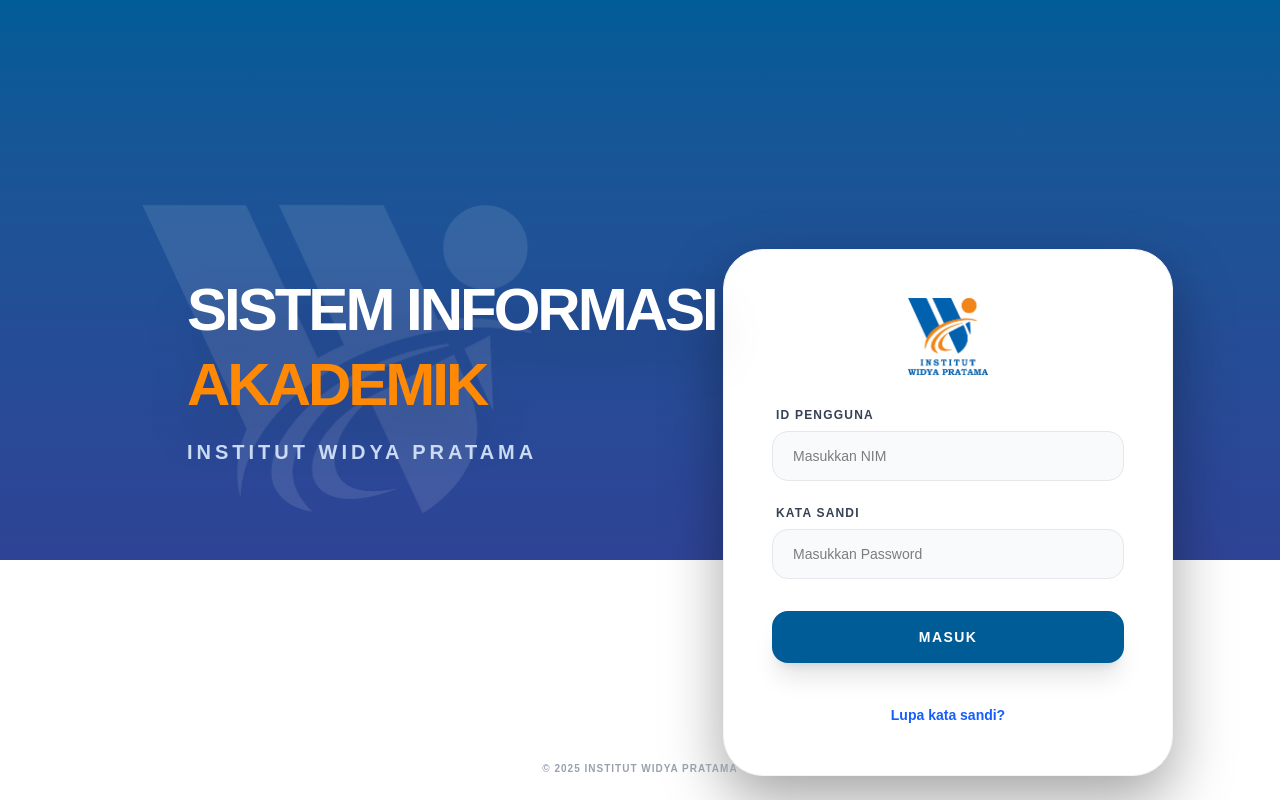
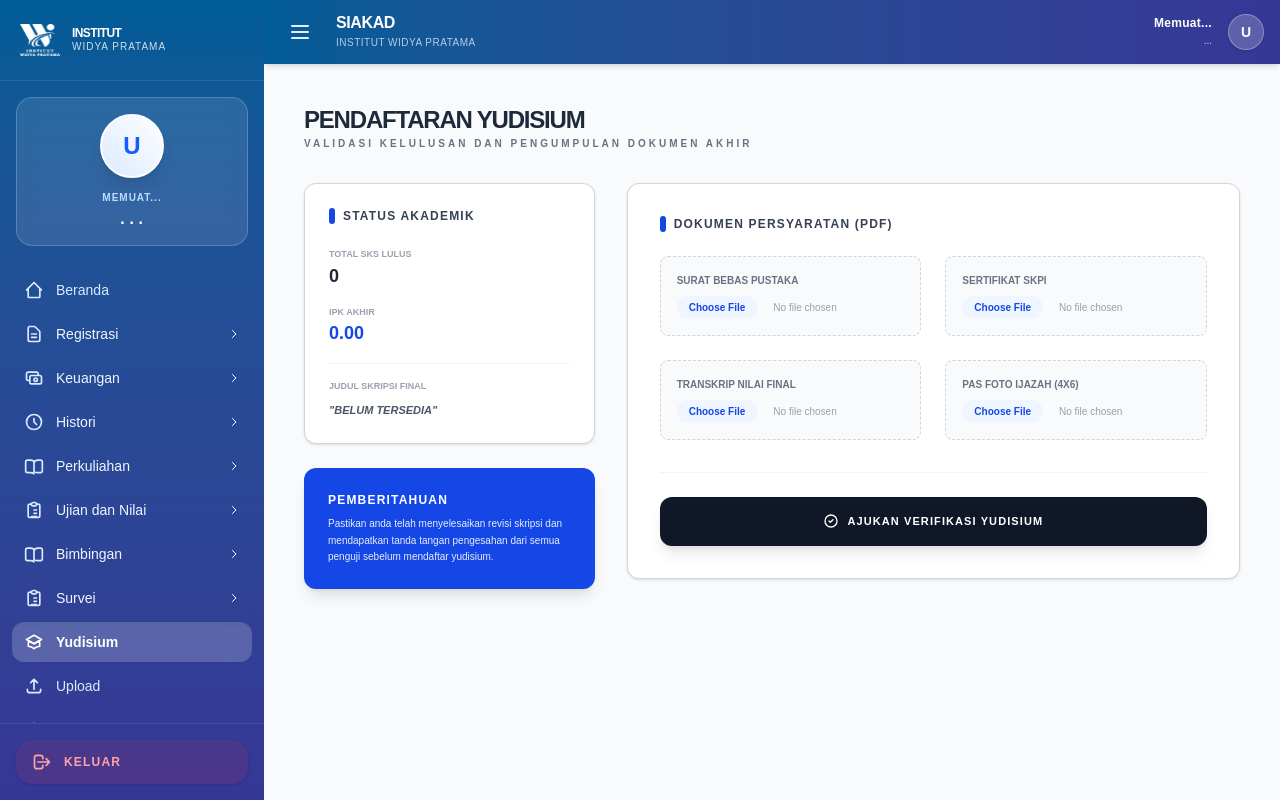
Before and after one commit to Troymoo17/siakad_skripsi, a React (Vite) app: page /dashboard/yudisium in a window 1280 px wide. Before the commit this address led to /. Built offline with nearby package versions, Linux system fonts and the light colour scheme; no server answers; sample sign-in values are in the browser's storage; the HTML template or start-up script is replaced by a standard one.

Commit message:
add menu yudisium

```diff
--- a/src/App.jsx
+++ b/src/App.jsx
@@ -8,21 +8,21 @@ import JadwalKuliahPage from './pages/perkuliahan/JadwalKuliahPage';
 import KehadiranPage from './pages/perkuliahan/KehadiranPage';
 import DetailKehadiranPage from './pages/perkuliahan/DetailKehadiranPage';
 import JadwalUjianPage from './pages/ujian dan nilai/JadwalUjianPage';
-import KartuHasilStudiPage from './pages/ujian dan nilai/KartuHasilStudiPage';
-import DaftarNilaiKumulatifPage from './pages/ujian dan nilai/DaftarNilaiKumulatifPage';
+import KartuHasilStudiPage from './pages/ujian dan nilai/kartuHasilStudiPage';
+import DaftarNilaiKumulatifPage from './pages/ujian dan nilai/daftarNilaiKumulatifPage';
 import KurikulumPage from './pages/registrasi/KurikulumPage';
 import KRSPage from './pages/registrasi/kartuRencanaStudiPage';
 import KMKPage from './pages/registrasi/kartuMataKuliahPage';
 import PembayaranPage from './pages/keuangan/PembayaranPage';
-import PointBookPage from './pages/histori/PointBookPage';
+import PointBookPage from './pages/histori/pointBookPage';
 import HistoriPinjamanPage from './pages/histori/HistoriPinjamanPage';
 import PengajuanMagangPage from './pages/registrasi/PengajuanMagangPage';
 import PengajuanJudulPage from './pages/registrasi/PengajuanJudulPage';
 import PengajuanUjianPage from './pages/registrasi/PengajuanUjianPage';
 import IkadIkasPage from './pages/registrasi/ikad_ikasPage';
 import BimbinganProposalPage from './pages/bimbingan/bimbinganProposalPage';
-import BimbinganSkripsiPage from './pages/bimbingan/BimbinganSkripsiPage';
-import BimbinganSidangPage from './pages/bimbingan/BimbinganSidangPage';
+import BimbinganSkripsiPage from './pages/bimbingan/bimbinganSkripsiPage';
+import BimbinganSidangPage from './pages/bimbingan/bimbinganSidangPage';
 import DownloadPage from './pages/download/downloadPage';
 import UploadMagangPage from './pages/upload/uploadMagang';
 import PengumumanPage from './pages/informasi/pengumumanPage';
@@ -33,6 +33,7 @@ import SurveiKepuasanSkripsiPage from './pages/survei/surveiKepuasanSkripsi';
 import IkadKuesionerPage from './pages/registrasi/ikadKuesionerPage';
 import IkasKuesionerPage from './pages/registrasi/ikasKuesionerPage';
 import LupaSandiPage from './pages/LupaSandi';
+import YudisiumPage from './pages/YudisiumPage';
 
 import './index.css';
 
@@ -73,6 +74,7 @@ const App = () => {
            <Route path="survei-kepuasan/fasilitas" element={<SurveiKepuasanFasilitasPage />} />
           <Route path="survei-kepuasan/skripsi" element={<SurveiKepuasanSkripsiPage />} />
           <Route path="lupa-sandi" element={<LupaSandiPage />} />
+          <Route path="yudisium" element={<YudisiumPage />} />
         </Route>
         <Route path="*" element={<Navigate to="/" />} />
       </Routes>
--- a/src/components/Sidebar.jsx
+++ b/src/components/Sidebar.jsx
@@ -219,6 +219,19 @@ const Sidebar = ({ mahasiswaData, isSidebarOpen, setSidebarOpen, isCollapsed })
                     )}
                 </div>
 
+                {/* Menu Yudisium */}
+                <NavLink
+                     to="/dashboard/yudisium"
+                     onClick={handleLinkClick}
+                   className={navLinkClass}
+                >
+                    <svg className="w-5 h-5" fill="none" stroke="currentColor" viewBox="0 0 24 24">
+                     <path strokeLinecap="round" strokeLinejoin="round" strokeWidth="2" d="M12 14l9-5-9-5-9 5 9 5z" />
+                     <path strokeLinecap="round" strokeLinejoin="round" strokeWidth="2" d="M12 14l6.16-3.422a12.083 12.083 0 01.665 6.479A11.952 11.952 0 0012 20.055a11.952 11.952 0 00-6.824-2.998 12.078 12.078 0 01.665-6.479L12 14z" />
+                    </svg>
+                     {!isCollapsed && <span>Yudisium</span>}
+                </NavLink>
+
                 {/* Upload & Download */}
                 <NavLink to="/dashboard/magang" onClick={handleLinkClick} className={navLinkClass}>
                     <svg className="w-5 h-5" fill="none" stroke="currentColor" viewBox="0 0 24 24"><path strokeLinecap="round" strokeLinejoin="round" strokeWidth="2" d="M4 16v1a3 3 0 003 3h10a3 3 0 003-3v-1m-4-8l-4-4m0 0l-4 4m4-4v12" /></svg>
--- /dev/null
+++ b/src/pages/YudisiumPage.jsx
@@ -0,0 +1,144 @@
+import React, { useState, useEffect } from 'react';
+import { getSkripsiData, getMahasiswaData } from '../api/api';
+import Swal from 'sweetalert2';
+
+const YudisiumPage = () => {
+    const [ setMahasiswaData] = useState(null);
+    const [skripsiData, setSkripsiData] = useState(null);
+    const [files, setFiles] = useState({
+        bebas_pustaka: null,
+        skpi: null,
+        transkrip_final: null,
+        foto_ijazah: null
+    });
+
+    useEffect(() => {
+        const nim = localStorage.getItem('loggedInUserNim');
+        const fetchData = async () => {
+            const mhs = await getMahasiswaData(nim);
+            setMahasiswaData(mhs?.data[0]);
+
+            const skripsi = await getSkripsiData(nim);
+            setSkripsiData(skripsi?.data);
+        };
+        fetchData();
+    }, []);
+
+    const handleFileChange = (e) => {
+        setFiles({ ...files, [e.target.name]: e.target.files[0] });
+    };
+
+    const handleSubmit = async (e) => {
+        e.preventDefault();
+
+        if (!skripsiData?.judul_disetujui) {
+            return Swal.fire('Gagal', 'Anda belum menyelesaikan sidang skripsi.', 'error');
+        }
+
+        Swal.fire({
+            title: 'Konfirmasi Yudisium',
+            text: "Pastikan semua dokumen yang diunggah sudah benar.",
+            icon: 'warning',
+            showCancelButton: true,
+            confirmButtonText: 'Ya, Daftar Yudisium',
+            confirmButtonColor: '#1d4ed8'
+        }).then((result) => {
+            if (result.isConfirmed) {
+                Swal.fire('Berhasil', 'Pendaftaran Yudisium Anda telah diterima dan sedang diproses.', 'success');
+            }
+        });
+    };
+
+    return (
+        <main className="flex-1 p-4 md:p-10 bg-gray-50 min-h-screen">
+            <header className="mb-8">
+                <h1 className="text-2xl font-black text-gray-800 uppercase tracking-tighter">Pendaftaran Yudisium</h1>
+                <p className="text-[10px] text-gray-500 font-bold uppercase tracking-[0.3em]">Validasi kelulusan dan pengumpulan dokumen akhir</p>
+            </header>
+
+            <div className="grid grid-cols-1 lg:grid-cols-3 gap-8">
+                {/* Status Kelulusan */}
+                <div className="lg:col-span-1 space-y-6">
+                    <section className="bg-white p-6 rounded-xl border border-gray-300 shadow-sm">
+                        <div className="flex items-center gap-2 mb-6">
+                            <div className="w-1.5 h-4 bg-blue-700 rounded-full"></div>
+                            <h2 className="text-xs font-black uppercase tracking-widest text-gray-700">Status Akademik</h2>
+                        </div>
+
+                        <div className="space-y-4">
+                            <div>
+                                <p className="text-[9px] font-bold text-gray-400 uppercase">Total SKS Lulus</p>
+                                <p className="text-lg font-black text-gray-800">{skripsiData?.sks_ditempuh || '0'}</p>
+                            </div>
+                            <div>
+                                <p className="text-[9px] font-bold text-gray-400 uppercase">IPK Akhir</p>
+                                <p className="text-lg font-black text-blue-700">{skripsiData?.ipk_terakhir || '0.00'}</p>
+                            </div>
+                            <div className="pt-4 border-t border-gray-100">
+                                <p className="text-[9px] font-bold text-gray-400 uppercase mb-2">Judul Skripsi Final</p>
+                                <p className="text-[11px] font-bold text-gray-600 uppercase leading-relaxed italic">
+                                    "{skripsiData?.judul_disetujui || 'BELUM TERSEDIA'}"
+                                </p>
+                            </div>
+                        </div>
+                    </section>
+
+                    <section className="bg-blue-700 p-6 rounded-xl shadow-lg text-white">
+                        <h3 className="text-xs font-black uppercase tracking-widest mb-2">Pemberitahuan</h3>
+                        <p className="text-[10px] leading-relaxed opacity-90 font-medium">
+                            Pastikan anda telah menyelesaikan revisi skripsi dan mendapatkan tanda tangan pengesahan dari semua penguji sebelum mendaftar yudisium.
+                        </p>
+                    </section>
+                </div>
+
+                {/* Form Upload Dokumen */}
+                <div className="lg:col-span-2">
+                    <section className="bg-white p-8 rounded-xl border border-gray-300 shadow-sm">
+                        <form onSubmit={handleSubmit} className="space-y-8">
+                            <div>
+                                <div className="flex items-center gap-2 mb-6">
+                                    <div className="w-1.5 h-4 bg-blue-700 rounded-full"></div>
+                                    <h2 className="text-xs font-black uppercase tracking-widest text-gray-700">Dokumen Persyaratan (PDF)</h2>
+                                </div>
+
+                                <div className="grid grid-cols-1 md:grid-cols-2 gap-6">
+                                    {[
+                                        { label: 'Surat Bebas Pustaka', name: 'bebas_pustaka' },
+                                        { label: 'Sertifikat SKPI', name: 'skpi' },
+                                        { label: 'Transkrip Nilai Final', name: 'transkrip_final' },
+                                        { label: 'Pas Foto Ijazah (4x6)', name: 'foto_ijazah' },
+                                    ].map((doc) => (
+                                        <div key={doc.name} className="p-4 bg-gray-50 border border-dashed border-gray-300 rounded-lg group hover:border-blue-700 transition-colors">
+                                            <label className="block text-[10px] font-black text-gray-500 uppercase mb-2 group-hover:text-blue-700">{doc.label}</label>
+                                            <input
+                                                type="file"
+                                                name={doc.name}
+                                                onChange={handleFileChange}
+                                                className="block w-full text-[10px] text-gray-400 file:mr-4 file:py-1 file:px-3 file:rounded-full file:border-0 file:text-[10px] file:font-black file:bg-blue-50 file:text-blue-700 hover:file:bg-blue-100 cursor-pointer"
+                                                required
+                                            />
+                                        </div>
+                                    ))}
+                                </div>
+                            </div>
+
+                            <div className="pt-6 border-t border-gray-100">
+                                <button
+                                    type="submit"
+                                    className="w-full bg-gray-900 text-white font-black py-4 rounded-xl hover:bg-black transition-all uppercase text-[11px] tracking-widest shadow-lg flex items-center justify-center gap-2"
+                                >
+                                    <svg xmlns="http://www.w3.org/2000/svg" className="h-4 w-4" fill="none" viewBox="0 0 24 24" stroke="currentColor">
+                                        <path strokeLinecap="round" strokeLinejoin="round" strokeWidth={2} d="M9 12l2 2 4-4m6 2a9 9 0 11-18 0 9 9 0 0118 0z" />
+                                    </svg>
+                                    Ajukan Verifikasi Yudisium
+                                </button>
+                            </div>
+                        </form>
+                    </section>
+                </div>
+            </div>
+        </main>
+    );
+};
+
+export default YudisiumPage;
```
